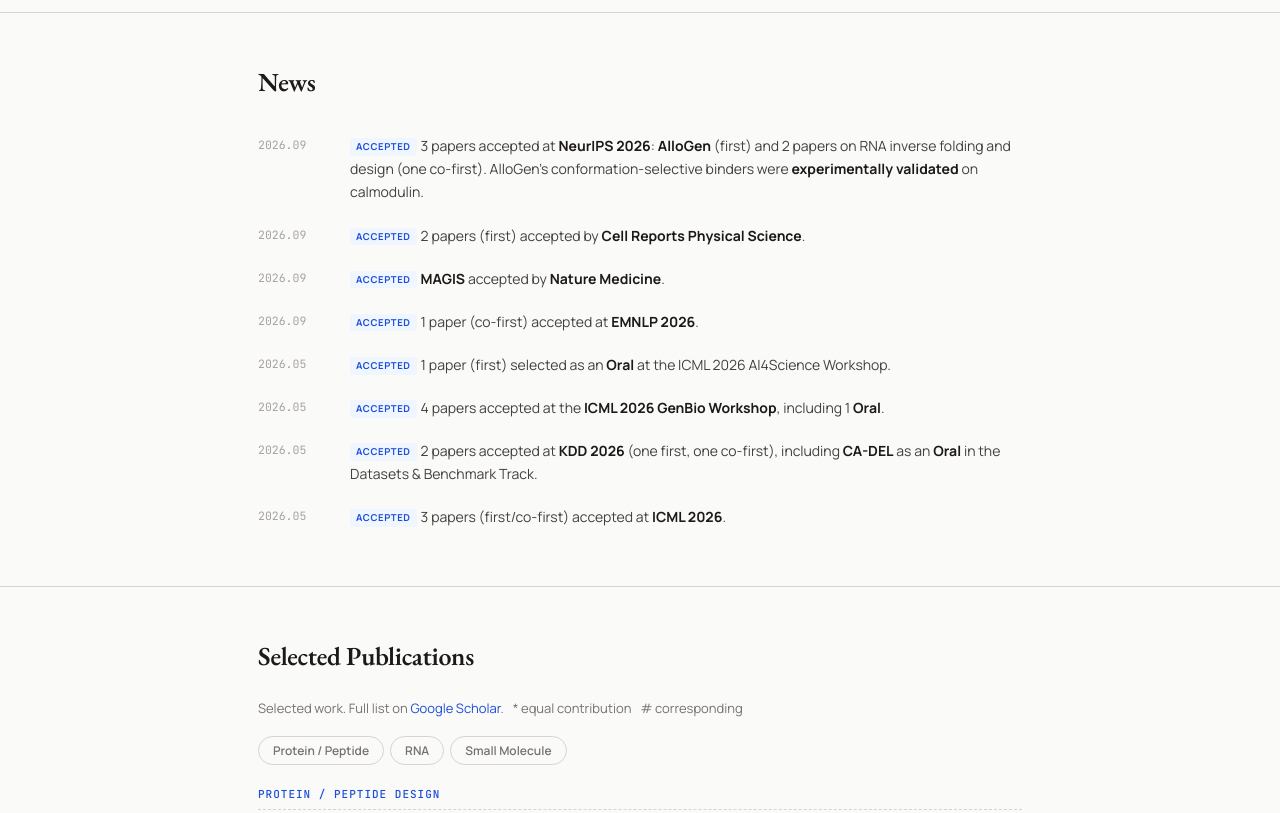
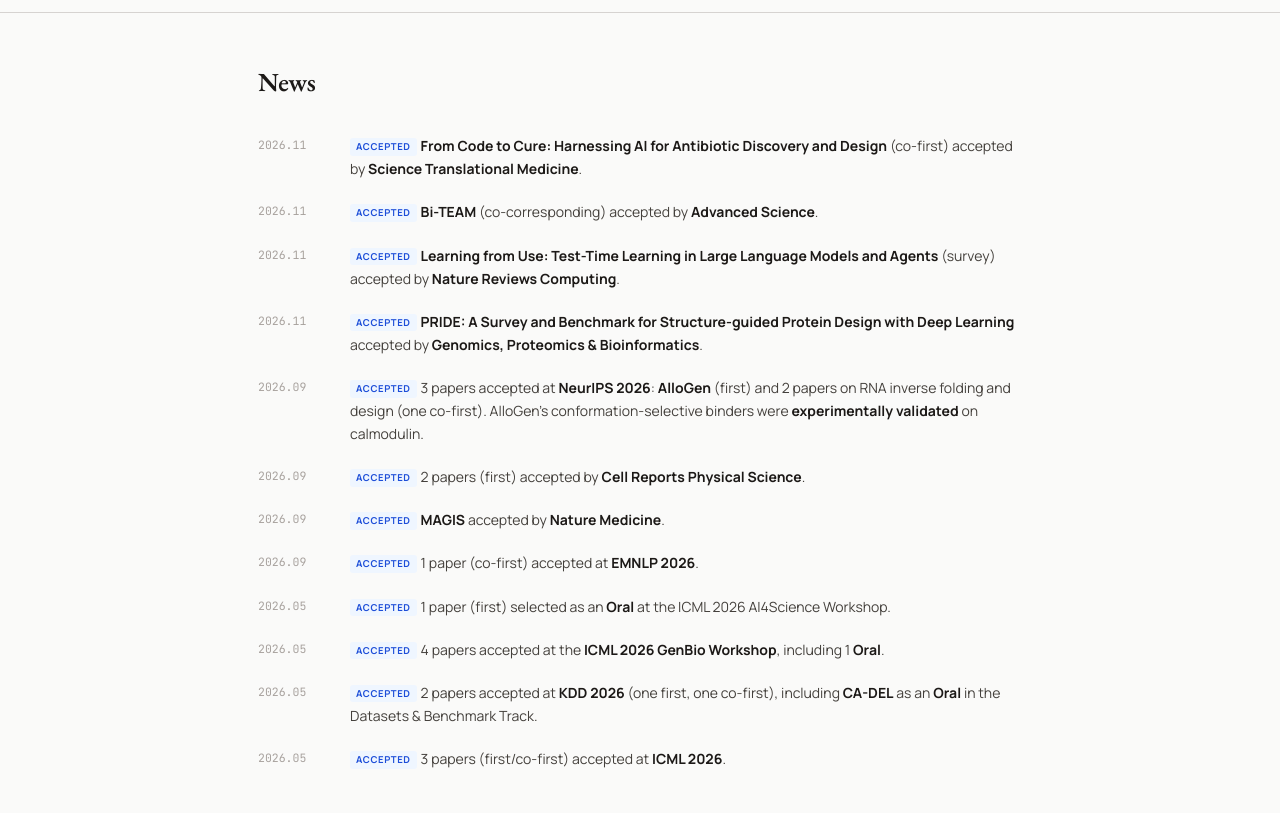
Before and after one commit to chq1155/chq1155.github.io, a plain HTML site: page index.html in a window 1280 px wide. Shown: the part 900-1713 px from the top of the page. Drawn offline with nearby package versions, Linux system fonts and the light colour scheme.

Commit message:
Update index.html

```diff
--- a/index.html
+++ b/index.html
@@ -162,6 +162,10 @@ section { animation: fadeIn 0.4s ease-out both; }
 
 <section id="news"><div class="wrap">
   <h2 class="sec-title">News</h2>
+  <div class="news-item"><span class="news-date">2026.11</span><span class="news-body"><span class="pill pill-blue">Accepted</span><strong>From Code to Cure: Harnessing AI for Antibiotic Discovery and Design</strong> (co-first) accepted by <strong>Science Translational Medicine</strong>.</span></div>
+  <div class="news-item"><span class="news-date">2026.11</span><span class="news-body"><span class="pill pill-blue">Accepted</span><a href="https://arxiv.org/abs/2603.01873" target="_blank" rel="noopener noreferrer"><strong>Bi-TEAM</strong></a> (co-corresponding) accepted by <strong>Advanced Science</strong>.</span></div>
+  <div class="news-item"><span class="news-date">2026.11</span><span class="news-body"><span class="pill pill-blue">Accepted</span><a href="https://papers.ssrn.com/sol3/papers.cfm?abstract_id=7319678" target="_blank" rel="noopener noreferrer"><strong>Learning from Use: Test-Time Learning in Large Language Models and Agents</strong></a> (survey) accepted by <strong>Nature Reviews Computing</strong>.</span></div>
+  <div class="news-item"><span class="news-date">2026.11</span><span class="news-body"><span class="pill pill-blue">Accepted</span><strong>PRIDE: A Survey and Benchmark for Structure-guided Protein Design with Deep Learning</strong> accepted by <strong>Genomics, Proteomics &amp; Bioinformatics</strong>.</span></div>
   <div class="news-item"><span class="news-date">2026.09</span><span class="news-body"><span class="pill pill-blue">Accepted</span>3 papers accepted at <strong>NeurIPS 2026</strong>: <strong>AlloGen</strong> (first) and 2 papers on RNA inverse folding and design (one co-first). AlloGen's conformation-selective binders were <strong>experimentally validated</strong> on calmodulin.</span></div>
   <div class="news-item"><span class="news-date">2026.09</span><span class="news-body"><span class="pill pill-blue">Accepted</span>2 papers (first) accepted by <strong>Cell Reports Physical Science</strong>.</span></div>
   <div class="news-item"><span class="news-date">2026.09</span><span class="news-body"><span class="pill pill-blue">Accepted</span><strong>MAGIS</strong> accepted by <strong>Nature Medicine</strong>.</span></div>
@@ -261,7 +265,7 @@ section { animation: fadeIn 0.4s ease-out both; }
   <div class="exp-item"><span class="exp-date">May 2021 &ndash;<br>Sep 2021</span><div><div class="exp-title">Summer Research</div><div class="exp-org">CUHK Mathematics, Prof. Jun Zou</div><div class="exp-desc">Inverse problems in elastic wave scattering (FEM)</div></div></div>
 </div></section>
 
-<footer><div class="wrap">&copy; 2026 Hanqun Cao &ensp;&middot;&ensp; Last updated October 2026</div></footer>
+<footer><div class="wrap">&copy; 2026 Hanqun Cao &ensp;&middot;&ensp; Last updated November 2026</div></footer>
 
 <script>
 /* Nav active state */
```
